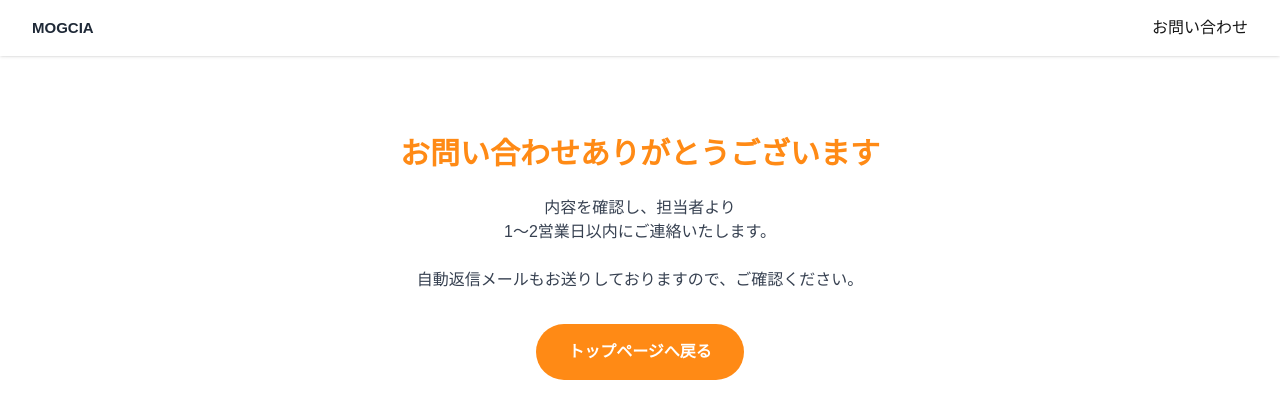
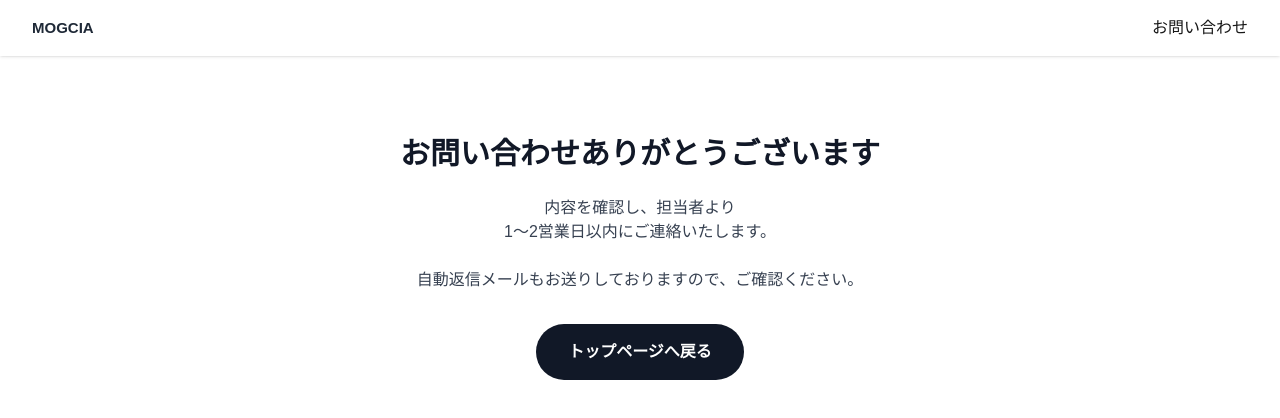
Before and after one commit to mogcia-app/mogcia, a Next.js app: page /thanks in a window 1280 px wide. Shown: the top 418 px of the page. Built offline with nearby package versions, Linux system fonts and the light colour scheme.

Commit message:
デザイン調整 & サンキューページ更新

```diff
--- a/src/app/contact/page.tsx
+++ b/src/app/contact/page.tsx
@@ -100,7 +100,7 @@ export default function ContactPage() {
               type="submit"
               data-formrun-error-text="未入力の項目があります"
               data-formrun-submitting-text="送信中..."
-              className="bg-[#ff8a15] text-white px-6 py-3 rounded hover:bg-orange-600 transition"
+             className="bg-gray-800 text-white px-6 py-3 rounded hover:bg-gray-600 transition"
             >
               送信
             </button>
--- a/src/app/thanks/page.tsx
+++ b/src/app/thanks/page.tsx
@@ -2,19 +2,21 @@ export default function ThanksPage() {
   return (
     <section className="py-20 bg-white text-center">
       <div className="max-w-2xl mx-auto px-4">
-        <h1 className="text-3xl font-bold mb-6 text-[#ff8a15]">お問い合わせありがとうございます</h1>
+       <h1 className="text-3xl font-bold mb-6 text-gray-900">
+  お問い合わせありがとうございます
+</h1>
         <p className="text-gray-700 mb-8">
           内容を確認し、担当者より<br />
           1〜2営業日以内にご連絡いたします。
           <br /><br />
           自動返信メールもお送りしておりますので、ご確認ください。
         </p>
-        <a
-          href="/"
-          className="inline-block bg-[#ff8a15] text-white px-8 py-4 rounded-full font-bold hover:bg-orange-500 transition"
-        >
-          トップページへ戻る
-        </a>
+       <a
+  href="/"
+  className="inline-block bg-gray-900 text-white px-8 py-4 rounded-full font-bold hover:bg-gray-700 transition"
+>
+  トップページへ戻る
+</a>
       </div>
     </section>
   );
```
